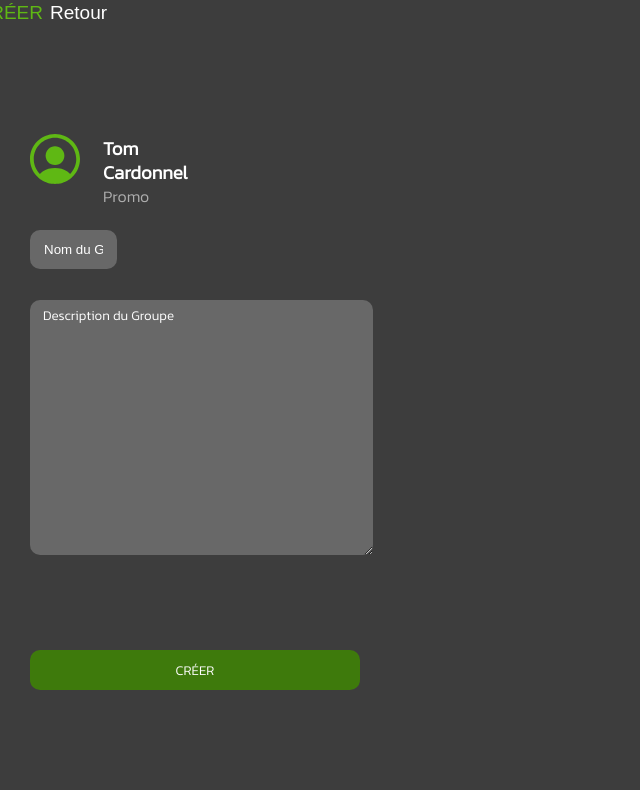
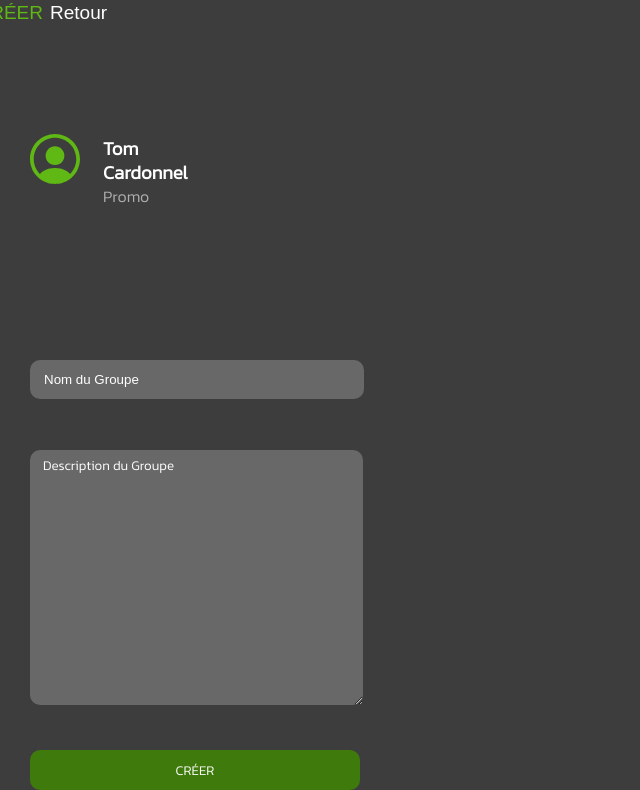
Before and after one commit to Hetic-Project/Connectify, a PHP site: page /profile/Page/creategroup.php in a window 1280 px wide. Shown: the part 80-870 px from the top of the page, without its empty margins (0-640 px from the left). Before the commit the page ends 770 px from the top, so only its background shows below. Run offline with PHP 8.4, Linux system fonts and the light colour scheme.

Commit message:
creatGroupe plus que la barre de recherche a faire

```diff
--- a/client/Page/creategroup.php
+++ b/client/Page/creategroup.php
@@ -15,10 +15,14 @@ session_start();
                                 <p class="textGray">Promo</p>
                         </div>
                 </div>
-                <div class="ajouterUnTitre">
+                <!-- <div class="ajoutezUnAmie">
+                        <input class="textWhite inputName" type="text" placeholder="Nom du Groupe">
+                </div> -->
+
+                <div class="ajouterUnNom">
                         <input class="textWhite inputName" type="text" placeholder="Nom du Groupe">
                 </div>
-                <textarea class="textWhite inputDescritpion" type="text" placeholder="Description du Groupe"></textarea>
+                <textarea class="textWhite inputDescritpionGroupe" type="text" placeholder="Description du Groupe"></textarea>
 
                 <button class="buttonCréerGroupe2">CRÉER</button>
         </form>
--- a/client/css/creategroup.css
+++ b/client/css/creategroup.css
@@ -67,12 +67,12 @@ a:link
     color: #FFFFFF;
 }
 
-.ajouterUnTitre{
+.ajouterUnNom{
     position: absolute;
-    width: 95%;
+    width: 360px;
     height: 46px;
     left: 30px;
-    top: 230px;
+    top: 360px;
 }
 
 .inputName{
@@ -84,22 +84,22 @@ a:link
     color: white;
 }
 
-.inputDescritpion{
+.inputDescritpionGroupe {
     position: absolute;
-    width: 330px;
+    width: 320px;
     height: 250px;
     left: 30px;
-    top: 300px;
+    top: 450px;
     background-color: #686868;
     border-radius: 10px;
     border: none;
 }
 
-.inputDescritpion::placeholder{
+.inputDescritpionGroupe::placeholder{
     color: white;
 }
 
-.inputDescritpion{
+.inputDescritpionGroupe {
     padding-top: 5px;
     padding-left: 13px;
     align-items: center;
@@ -112,7 +112,7 @@ a:link
     width: 330px;
     height: 40px;
     left: 30px;
-    top: 650px;
+    top: 750px;
 
     background: #3E7A0C;
     border-radius: 10px;
```
